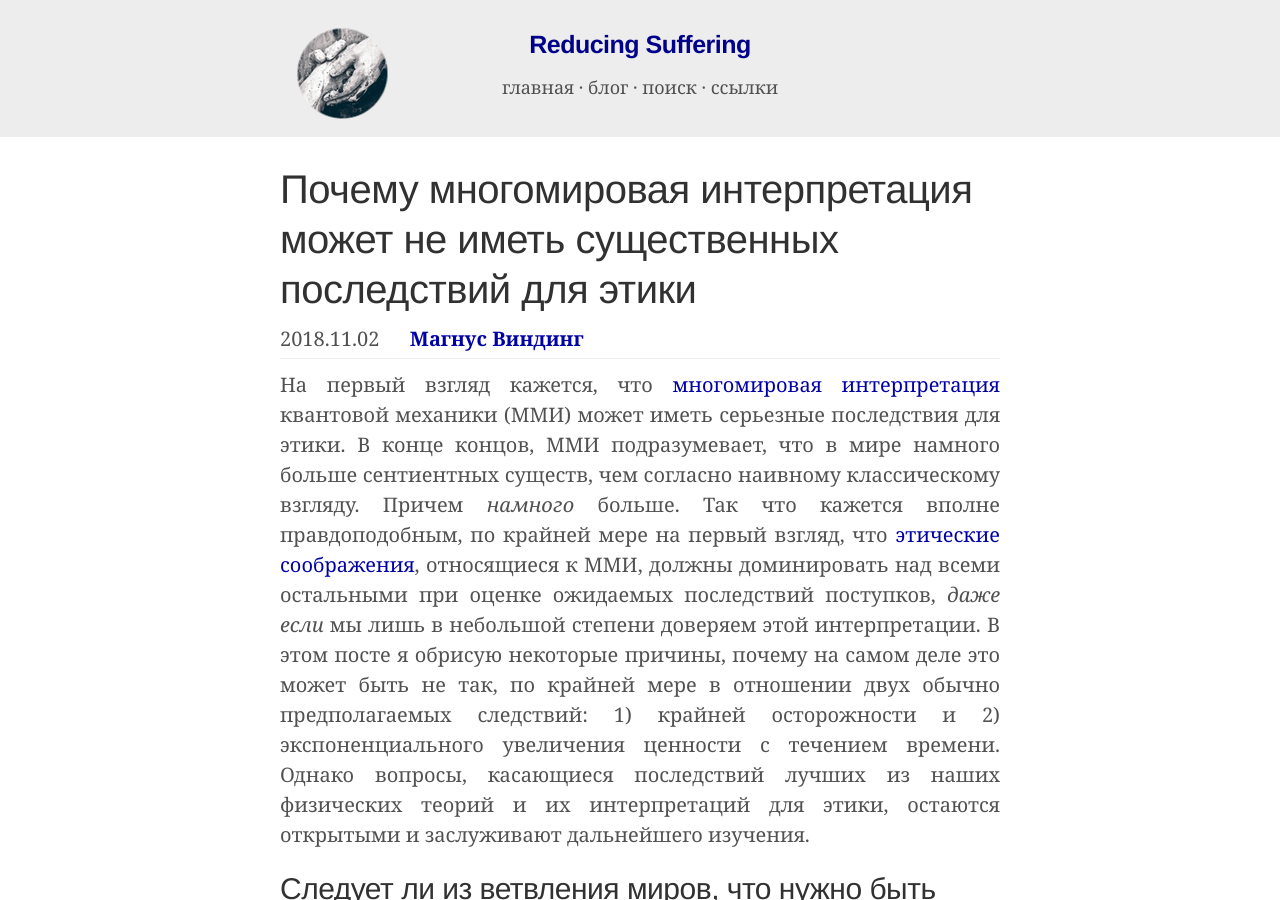
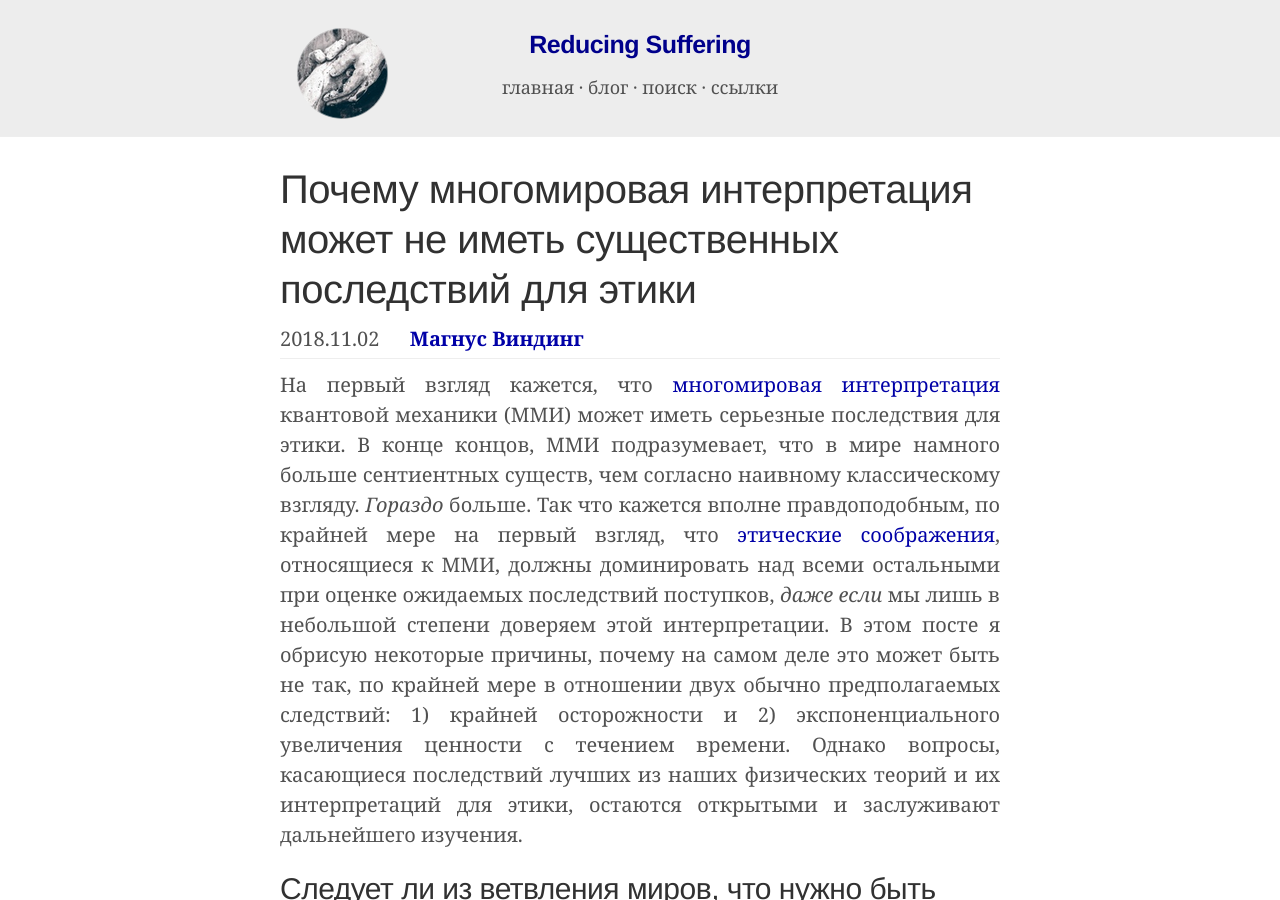
Before and after one commit to ReducingSuffering/reducingsuffering.github.io, a Jekyll site: the page built from _articles/magnus-vinding-why-the-mwi-may-not-have-significant-ethical-implications.md, in a window 1280 px wide and 900 px high. Built offline with Jekyll 4.4.1, drawn with Linux system fonts in a browser that asks for light colours.

Commit message:
Update magnus-vinding-why-the-mwi-may-not-have-significant-ethical-implications.md

```diff
--- a/_articles/magnus-vinding-why-the-mwi-may-not-have-significant-ethical-implications.md
+++ b/_articles/magnus-vinding-why-the-mwi-may-not-have-significant-ethical-implications.md
@@ -10,7 +10,7 @@
 preview: assets/images/previews/explosion-4855710_1280.jpg
 preview_here: true
 ---
-На первый взгляд кажется, что [многомировая интерпретация](https://ru.wikipedia.org/wiki/%D0%9C%D0%BD%D0%BE%D0%B3%D0%BE%D0%BC%D0%B8%D1%80%D0%BE%D0%B2%D0%B0%D1%8F_%D0%B8%D0%BD%D1%82%D0%B5%D1%80%D0%BF%D1%80%D0%B5%D1%82%D0%B0%D1%86%D0%B8%D1%8F) квантовой механики (ММИ) может иметь серьезные последствия для этики. В конце концов, ММИ подразумевает, что в мире намного больше сентиентных существ, чем согласно наивному классическому взгляду. Причем _намного_ больше. Так что кажется вполне правдоподобным, по крайней мере на первый взгляд, что [этические](https://reducingsuffering.github.io/david-pearce-quantum-ethics-suffering-in-the-multiverse.html) [соображения](https://reducing-suffering.org/two-envelopes-problem-for-brain-size-and-moral-uncertainty/#Many-worlds_interpretation), относящиеся к ММИ, должны доминировать над всеми остальными при оценке ожидаемых последствий поступков, _даже если_ мы лишь в небольшой степени доверяем этой интерпретации. В этом посте я обрисую некоторые причины, почему на самом деле это может быть не так, по крайней мере в отношении двух обычно предполагаемых следствий: 1) крайней осторожности и 2) экспоненциального увеличения ценности с течением времени. Однако вопросы, касающиеся последствий лучших из наших физических теорий и их интерпретаций для этики, остаются открытыми и заслуживают дальнейшего изучения.
+На первый взгляд кажется, что [многомировая интерпретация](https://ru.wikipedia.org/wiki/%D0%9C%D0%BD%D0%BE%D0%B3%D0%BE%D0%BC%D0%B8%D1%80%D0%BE%D0%B2%D0%B0%D1%8F_%D0%B8%D0%BD%D1%82%D0%B5%D1%80%D0%BF%D1%80%D0%B5%D1%82%D0%B0%D1%86%D0%B8%D1%8F) квантовой механики (ММИ) может иметь серьезные последствия для этики. В конце концов, ММИ подразумевает, что в мире намного больше сентиентных существ, чем согласно наивному классическому взгляду. _Гораздо_ больше. Так что кажется вполне правдоподобным, по крайней мере на первый взгляд, что [этические](https://reducingsuffering.github.io/david-pearce-quantum-ethics-suffering-in-the-multiverse.html) [соображения](https://reducing-suffering.org/two-envelopes-problem-for-brain-size-and-moral-uncertainty/#Many-worlds_interpretation), относящиеся к ММИ, должны доминировать над всеми остальными при оценке ожидаемых последствий поступков, _даже если_ мы лишь в небольшой степени доверяем этой интерпретации. В этом посте я обрисую некоторые причины, почему на самом деле это может быть не так, по крайней мере в отношении двух обычно предполагаемых следствий: 1) крайней осторожности и 2) экспоненциального увеличения ценности с течением времени. Однако вопросы, касающиеся последствий лучших из наших физических теорий и их интерпретаций для этики, остаются открытыми и заслуживают дальнейшего изучения.
 
 ## Следует ли из ветвления миров, что нужно быть крайне осторожными?
 
```
